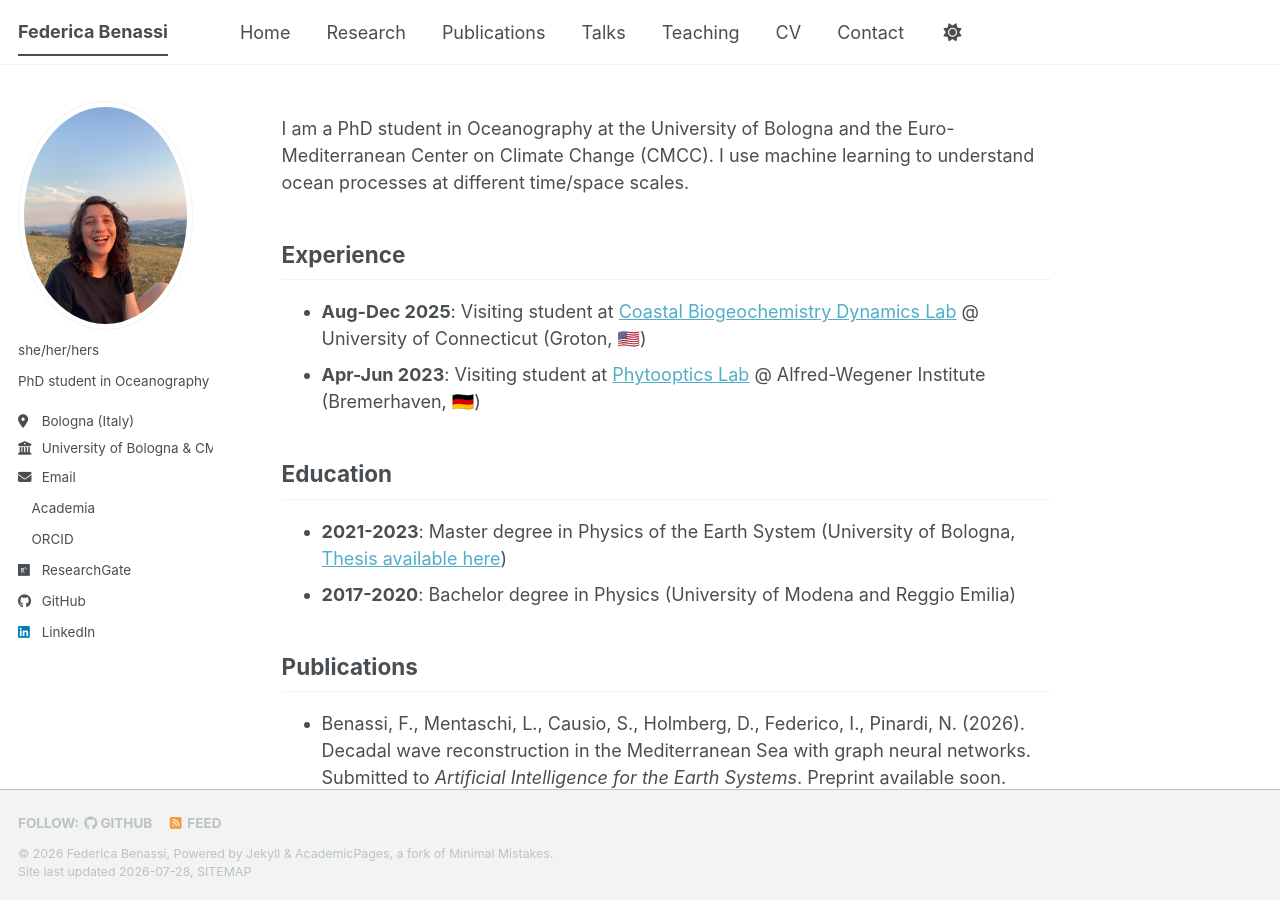
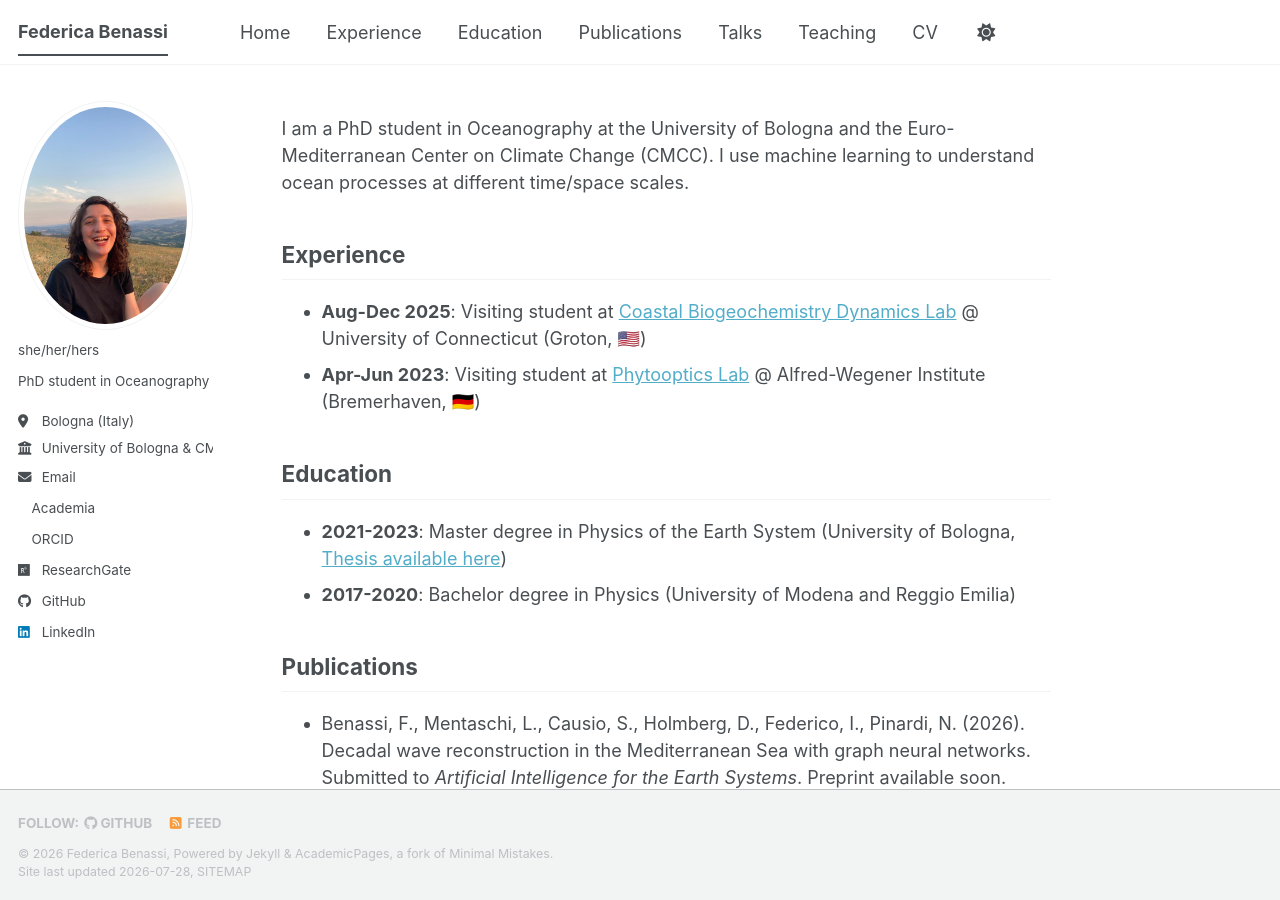
Before and after one commit to fedebenassi/fedebenassi.github.io, a Jekyll site: the page built from _pages/about.md, in a window 1280 px wide and 900 px high. Built offline with Jekyll 4.4.1, drawn with Linux system fonts in a browser that asks for light colours; a style sheet for code colours, icons or effects is not loaded.

Commit message:
update page

```diff
--- a/_data/navigation.yml
+++ b/_data/navigation.yml
@@ -11,8 +11,11 @@ main:
   - title: "Home"
     url: /
 
-  - title: "Research"
-    url: /#research
+  - title: "Experience"
+    url: /#experience
+
+  - title: "Education"
+    url: /#education
 
   - title: "Publications"
     url: /#publications
@@ -25,6 +28,3 @@ main:
 
   - title: "CV"
     url: /#cv
-
-  - title: "Contact"
-    url: /#contact
```
